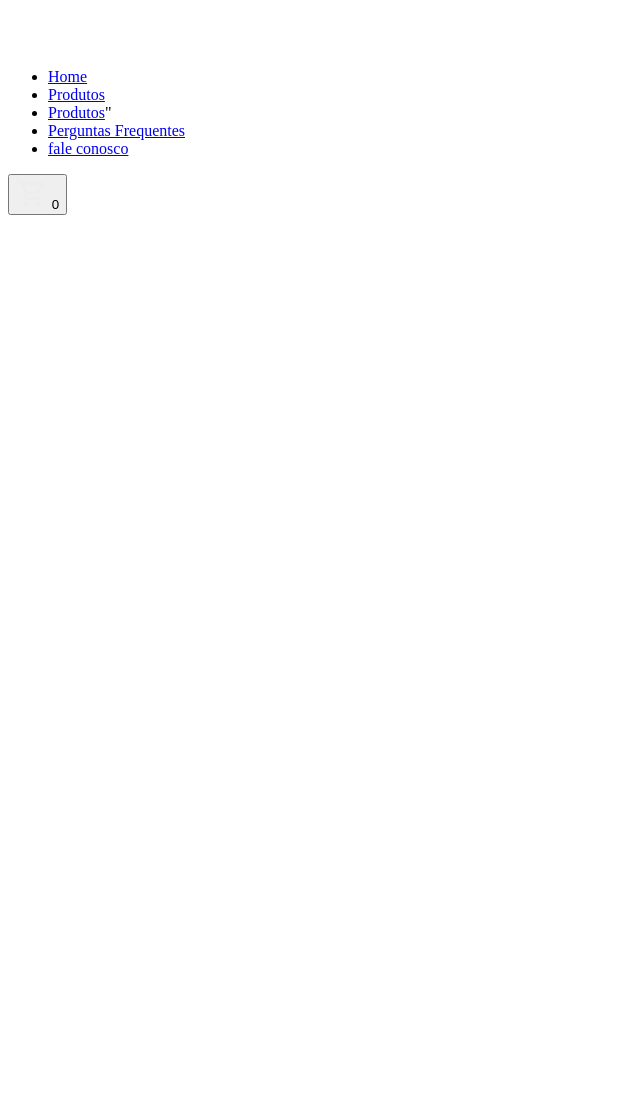
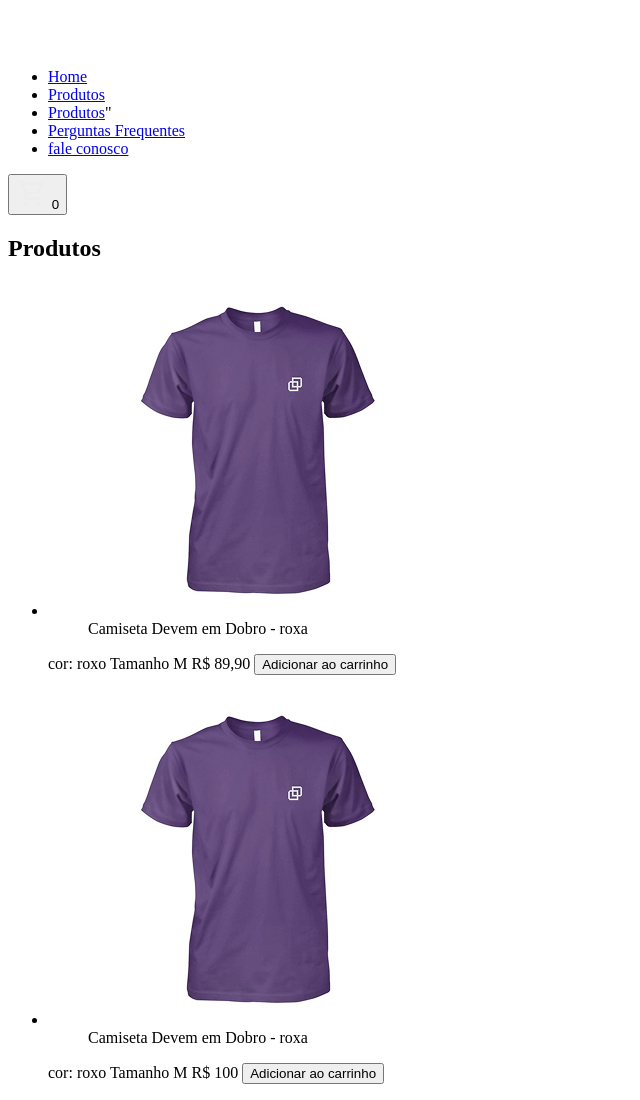
Before and after one commit to marcos-silva75/projeto-ecomerce, a plain HTML site: page index.html in a window 1280 px wide. Shown: the whole page, without its empty margins (0-640 px from the left). Before the commit the page ends 800 px from the top, so only its background shows below. Drawn offline with Linux system fonts and the light colour scheme.

Commit message:
cria seção principal (main) do html

```diff
--- a/index.html
+++ b/index.html
@@ -35,7 +35,35 @@
             <span>0</span>
         </button>
     </header>
-    <maina></maina>
+    <maina>
+        <section>
+            <h2>Produtos</h2>
+            <ul>
+                <li>
+                    <figure>
+                        <img src="./assets/images/camiseta_roxa.jpg" alt="camiseta em devem-roxa">
+                        <figcaption>Camiseta Devem em Dobro - roxa</figcaption>
+                    </figure>
+                    <div>
+                        <span>cor: roxo</span>
+                        <span>Tamanho M</span>
+                        <sapn>R$ 89,90</sapn>
+                        <button>Adicionar ao carrinho</button>
+                    </div>
+                <li>
+                    <figure>
+                        <img src="./assets/images/camiseta_roxa.jpg" alt="camiseta em devem-roxa">
+                        <figcaption>Camiseta Devem em Dobro - roxa</figcaption>
+                    </figure>
+                    <div>
+                        <span>cor: roxo</span>
+                        <span>Tamanho M</span>
+                        <sapn>R$ 100</sapn>
+                        <button>Adicionar ao carrinho</button>
+                </li>
+            </ul>
+        </section>
+    </maina>
     <footer></footer>
 </body>
 
```
Lines whose indentation alone changed are shown as unchanged.
